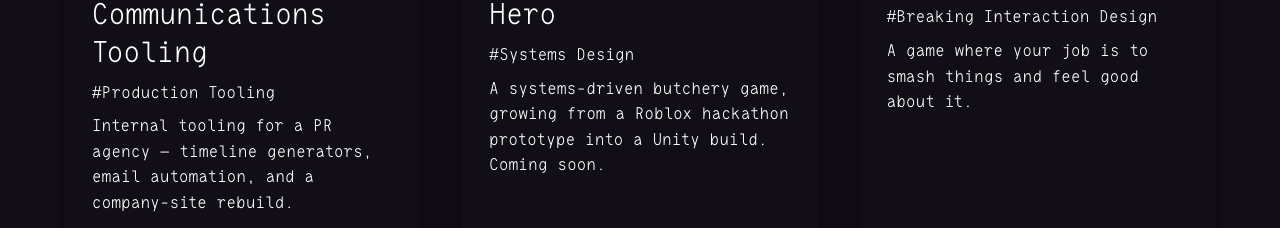
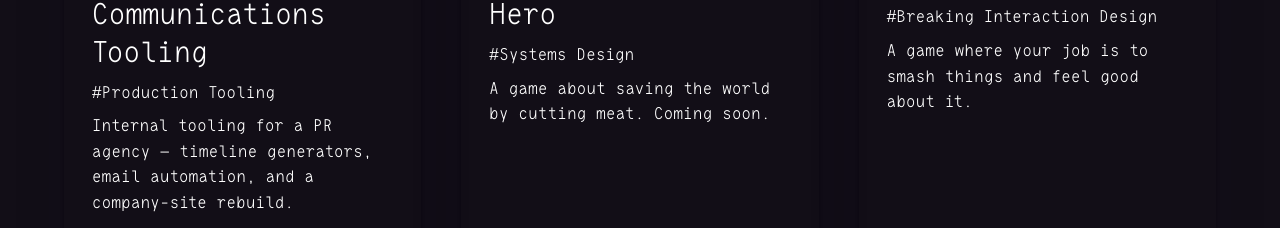
Before and after one commit to Jaslynnn/JaslynsPortfolio, a Next.js app: page / in a window 1280 px wide. Shown: the part 1003-1231 px from the top of the page. Built offline with nearby package versions, Linux system fonts and the light colour scheme.

Commit message:
Update Meat Hero card subtitle
Co-Authored-By: Claude Sonnet 5 <noreply@anthropic.com>

```diff
--- a/content/work/meat-hero.ts
+++ b/content/work/meat-hero.ts
@@ -6,8 +6,7 @@ const meatHero: CaseStudy = {
   section: "work",
   tags: ["Systems Design", "Game Design", "Roblox", "Unity"],
   role: "#Systems Design | #Roblox → #Unity | In development",
-  summary:
-    "A systems-driven butchery game, growing from a Roblox hackathon prototype into a Unity build. Coming soon.",
+  summary: "A game about saving the world by cutting meat. Coming soon.",
   images: [],
   // A standalone site for this project is planned; link it here once it exists.
   modalComponent: "MeatHeroTOC",
```
